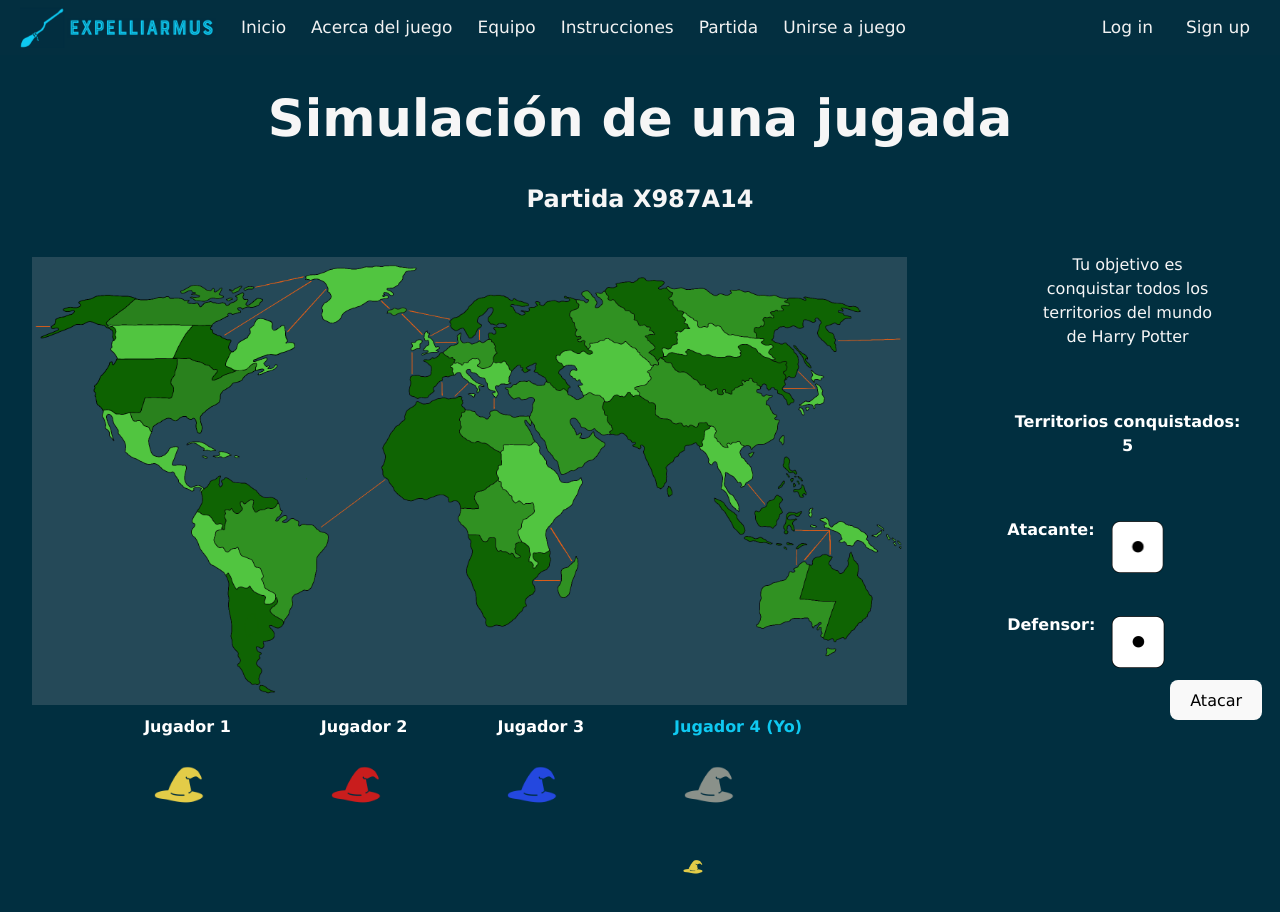
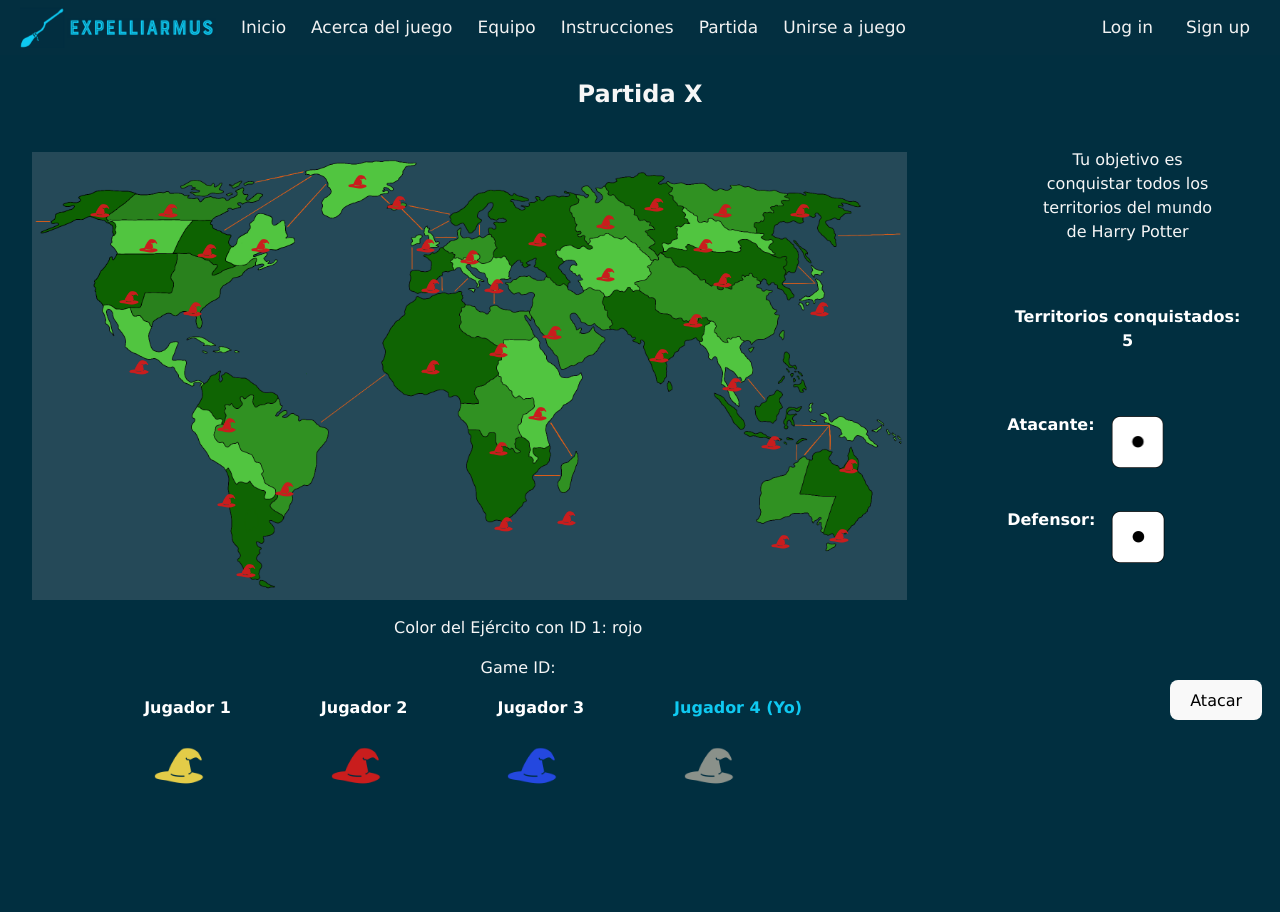
Before and after one commit to MariaBloomfield/front_Expelliarmus, a React (Vite) app in the folder expelliarmus/: page /partida in a window 1280 px wide. Shown: the top 912 px of the page. Built offline with nearby package versions, Linux system fonts and the light colour scheme; no server answers.

Commit message:
arreglos

```diff
--- a/expelliarmus/src/Ejercitos.css
+++ b/expelliarmus/src/Ejercitos.css
@@ -64,6 +64,50 @@
     height: auto;
 }
 
+.ejercito-1:hover,
+.ejercito-2:hover,
+.ejercito-3:hover,
+.ejercito-4:hover,
+.ejercito-5:hover,
+.ejercito-6:hover,
+.ejercito-7:hover,
+.ejercito-8:hover,
+.ejercito-9:hover,
+.ejercito-10:hover,
+.ejercito-11:hover,
+.ejercito-12:hover,
+.ejercito-13:hover,
+.ejercito-14:hover,
+.ejercito-15:hover,
+.ejercito-16:hover,
+.ejercito-17:hover,
+.ejercito-18:hover,
+.ejercito-19:hover,
+.ejercito-20:hover,
+.ejercito-21:hover,
+.ejercito-22:hover,
+.ejercito-23:hover,
+.ejercito-24:hover,
+.ejercito-25:hover,
+.ejercito-26:hover,
+.ejercito-27:hover,
+.ejercito-28:hover,
+.ejercito-29:hover,
+.ejercito-30:hover,
+.ejercito-31:hover,
+.ejercito-32:hover,
+.ejercito-33:hover,
+.ejercito-34:hover,
+.ejercito-35:hover,
+.ejercito-36:hover,
+.ejercito-37:hover,
+.ejercito-38:hover,
+.ejercito-39:hover,
+.ejercito-40:hover,
+.ejercito-41:hover {
+    transform: scale(1.5);
+}
+
 
 .yo {
     color: #0fc9f1;
--- a/expelliarmus/src/Ejercitos.jsx
+++ b/expelliarmus/src/Ejercitos.jsx
@@ -3,9 +3,12 @@ import axios from 'axios';
 import { useState, useEffect } from 'react';
 import { AuthContext } from "./auth/AuthContext";
 import { useContext } from 'react';
+import React from 'react';
 
-
-const ejercitosPosiciones = {
+const Ejercitos = ({ territorioConquistado }) => {
+  const { gameId } = useContext(AuthContext);
+  const [territories, setTerritories] = useState({});
+  const [ejercitosPosiciones, setEjercitosPosiciones] = useState({
       1: { id: 1, color: "rojo", top: '5%', left: '51%' },
       2: { id: 2, color: "rojo", top: '3.5%', left: '58%' },
       3: { id: 3, color: "rojo", top: '2%', left: '63%' },
@@ -47,51 +50,86 @@ const ejercitosPosiciones = {
       39: { id: 39, color: "rojo", top: '2.5%', left: '13%' },
       40: { id: 40, color: "rojo", top: '2.5%', left: '6%' },
       41: { id: 41, color: "rojo", top: '22.5%', left: '75%' },
-};
+  });
+  const colorEjercitoId1 = ejercitosPosiciones[1]?.color;
 
-const Ejercitos = ({ territorioConquistado }) => {
-    const { gameId } = useContext(AuthContext);
-    console.log("HOLA");
-    const[territories, setTerritories] = useState({});
-    console.log(territories);
-    useEffect (() => {
+  useEffect(() => {
     axios.get(`${import.meta.env.VITE_BACKEND_URL}/start/${gameId}`)
       .then((response) => {
         const data = response.data.resultado;
         setTerritories(data);
 
-            // Acceder a cada valor del 1 al 41
-            for (let i = 1; i <= 41; i++) {
-                const territory = territories[i];
-                if (territory) {
-                    const territoryId = territory.id;
-                    const territoryColor = territory.color;
-                    console.log(`Territorio ${i}: ID - ${territoryId}, Color - ${territoryColor}`);
+        // Actualizar los colores en ejercitosPosiciones según los datos recibidos del backend
+        setEjercitosPosiciones(prevEjercitosPosiciones => {
+          const updatedEjercitosPosiciones = { ...prevEjercitosPosiciones };
+          Object.keys(data).forEach((territorioId) => {
+            const color = data[territorioId].color;
+            const id = data[territorioId].id;
+            if (updatedEjercitosPosiciones[id]) {
+              updatedEjercitosPosiciones[id] = {
+                ...updatedEjercitosPosiciones[id],
+                color: color
+              };
             }
-            }
+          });
+          return updatedEjercitosPosiciones;
+        });
       })
       .catch((error) => {
         console.log(error);
       });
-    },[]);
-    // const actualizarColor = () => {
-    //     const { id, color } = territorioConquistado;
+  }, [gameId]);
 
-    //     if (id !== -1) {
-    //         const posicion = ejercitosPosiciones[id];
-    //         if (posicion) {
-    //             posicion.color = color;
-    //         }
-    //     }
-    // };
+  useEffect(() => {
+    if (territorioConquistado && territories[territorioConquistado.id]) {
+      const updatedTerritories = { ...territories };
+      updatedTerritories[territorioConquistado.id].color = territorioConquistado.color;
+      setTerritories(updatedTerritories);
 
-    // React.useEffect(() => {
-    //     actualizarColor();
-    // }, [territorioConquistado]);
+      // Actualizar el color en ejercitosPosiciones según el territorio conquistado
+      setEjercitosPosiciones(prevEjercitosPosiciones => {
+        const updatedEjercitosPosiciones = { ...prevEjercitosPosiciones };
+        const id = territorioConquistado.id;
+        if (updatedEjercitosPosiciones[id]) {
+          updatedEjercitosPosiciones[id] = {
+            ...updatedEjercitosPosiciones[id],
+            color: territorioConquistado.color
+          };
+        }
+        return updatedEjercitosPosiciones;
+      });
+    }
+  }, [territorioConquistado, territories]);
+
+  const handleClick = (ejercitoId) => {
+    console.log(`Ejército ${ejercitoId} fue clickeado.`);
+    // Aquí puedes agregar la lógica adicional que desees para manejar el evento de clic
+  };
 
   return (
     <div>
-            <img className="ejercito-1" src="src/assets/imgs/fichas/amarillo.png" alt="Ejército Amarillo" />
+      {Object.values(ejercitosPosiciones).map((territorio) => (
+        <img
+          key={territorio.id}
+          className={`ejercito-${territorio.id}`}
+          src={`src/assets/imgs/fichas/${territorio.color}.png`}
+          alt={`Ejército ${territorio.color}`}
+          style={{
+            top: territorio.top,
+            left: territorio.left,
+            width: '2%',
+            height: 'auto',
+            position: 'absolute'
+          }}
+          onClick={() => handleClick(territorio.id)}
+        />
+      ))}
+
+      <div>
+        <p>Color del Ejército con ID 1: {colorEjercitoId1}</p>
+        <p>Game ID: {gameId}</p>
+      </div>
+
       <div className="ejercitos-container">
         <div className="jugador-container">
           <div className="jugador">Jugador 1</div>
--- a/expelliarmus/src/Login.jsx
+++ b/expelliarmus/src/Login.jsx
@@ -8,6 +8,8 @@ function Login() {
     const navigateTo = useNavigate();
     const { token, setToken } = useContext(AuthContext);
     const { user, setUser } = useContext(AuthContext);
+    const { gameId, setGameId } = useContext(AuthContext);
+    const { players, setPlayers } = useContext(AuthContext);
     const [username, setUsername] = useState("");
     const [password, setPassword] = useState("");
     const [error, setError] = useState(false);
@@ -23,6 +25,7 @@ function Login() {
             console.log('Login successful');
             setError(false);
             setMsg("Login exitoso!");
+            console.log(response.data);
 
             // Recibimos el token y lo procesamos
             const access_token = response.data.access_token;
@@ -30,10 +33,22 @@ function Login() {
             localStorage.setItem('user', JSON.stringify(username));
             setToken(access_token);
             setUser(response.data.username);
-            console.log("Se seteó el user: ", user);
-            console.log("Se seteó el token: ", token);
-            navigateTo('/unirse');
+            axios.get(`${import.meta.env.VITE_BACKEND_URL}/game_info/${username}`).then((response) => {
+                const { gameId, players } = response.data;
 
+                // Actualizar gameId y players en el contexto de autenticación
+                setGameId(gameId);
+                setPlayers(players);
+                console.log("num de jugadores: ", players);
+                console.log("gameId: ", gameId);
+                if (gameId !== null && players === 4) {
+                    console.log("incio sesion y esta en un juego con 4 jugadores");
+                    navigateTo('/partida');
+                }
+                else {
+                    navigateTo('/unirse');
+                }
+            });
             setUsername("");
             setPassword("");
         }).catch((error) => {
--- a/expelliarmus/src/Partida.jsx
+++ b/expelliarmus/src/Partida.jsx
@@ -1,12 +1,15 @@
 import './Partida.css'
 import Dados from './Dados';
 import Ejercitos from './Ejercitos';
+import { AuthContext } from "./auth/AuthContext";
+import { useContext } from 'react';
+
 export default function Partida() {
+    const { gameId } = useContext(AuthContext);
     return (
         <>
         <br></br>
-        <h1>Simulación de una jugada</h1>
-        <h2>Partida X987A14</h2>
+        <h2>Partida X{ gameId }</h2>
 
         <div class="parent">
             <div class="div1"> <div class="image-container">
--- a/expelliarmus/src/Signup.jsx
+++ b/expelliarmus/src/Signup.jsx
@@ -1,7 +1,8 @@
-import React, { useState } from 'react';
+import React, { useState, useContext } from 'react';
 import axios from 'axios';
 import './Login.css';
 import { useNavigate } from 'react-router-dom';
+import { AuthContext } from './auth/AuthContext';
 
 function Signup() {
     const navigateTo = useNavigate();
@@ -9,6 +10,8 @@ function Signup() {
     const [password, setPassword] = useState("");
     const [error, setError] = useState(false);
     const [msg, setMsg] = useState("");
+    const { token, setToken } = useContext(AuthContext);
+    const { user, setUser } = useContext(AuthContext);
 
     const handleSubmit = async (event) => {
         event.preventDefault();
@@ -20,7 +23,28 @@ function Signup() {
             console.log('Registro exitoso! Ahora puedes volver y loguearte');
             setError(false);
             setMsg('Registro exitoso! Ahora puedes volver y loguearte');
-            navigateTo('/unirse');
+            axios.post(`${import.meta.env.VITE_BACKEND_URL}/login`, {
+                username: username,
+                password: password
+            }).then((response) => {
+                console.log('Login successful');
+                setError(false);
+                setMsg("Login exitoso!");
+                console.log(response.data);
+
+                // Recibimos el token y lo procesamos
+                const access_token = response.data.access_token;
+                localStorage.setItem('token', access_token);
+                localStorage.setItem('user', JSON.stringify(username));
+                setToken(access_token);
+                setUser(response.data.username);
+                navigateTo('/unirse');
+                setUsername("");
+                setPassword("");
+            }).catch((error) => {
+                console.error('An error occurred while trying to login:', error);
+                setError(true); // aquí puede haber más lógica para tratar los errores
+            });
         }).catch((error) => {
             console.error('Ocurrió un error:', error);
             setError(true); // aquí puede haber más lógica para tratar los errores
--- a/expelliarmus/src/UnirseJuego.jsx
+++ b/expelliarmus/src/UnirseJuego.jsx
@@ -26,8 +26,6 @@ export default function UnirseJuego() {
             if (players === 4) {
                 console.log("Se llegó a 4 jugadores");
                 navigate('/partida');
-                // axios.get(`${import.meta.env.VITE_BACKEND_URL}/start/${gameId}`);
-                // console.log(response.data);
             }
         })
         .catch((error) => {
--- a/expelliarmus/src/auth/AuthProvider.jsx
+++ b/expelliarmus/src/auth/AuthProvider.jsx
@@ -10,7 +10,8 @@ function AuthProvider({ children }) {
     function logout() {
         setToken(null);
         setUser(null);
-        // setGameId(null);
+        setGameId(null);
+        setPlayers(null);
         console.log("Se hizo logout");
     }
 
@@ -20,15 +21,15 @@ function AuthProvider({ children }) {
 
     useEffect(() => {
         localStorage.setItem('user', JSON.stringify(user));
-    });
+    }, [user]);
 
     useEffect(() => {
         localStorage.setItem('gameId', JSON.stringify(gameId));
-    });
+    }, [gameId]);
 
     useEffect(() => {
         localStorage.setItem('players', JSON.stringify(players));
-    });
+    }, [players]);
 
     return (
         <AuthContext.Provider value={{ token, setToken, logout, user, setUser, gameId, setGameId, players, setPlayers }}>
--- a/expelliarmus/src/main.jsx
+++ b/expelliarmus/src/main.jsx
@@ -9,7 +9,7 @@ ReactDOM.createRoot(document.getElementById('root')).render(
   <React.StrictMode>
   <AuthProvider>
     <Routing />
+    <NavBar />
   </AuthProvider>
-  <NavBar />
   </React.StrictMode>,
 )
```
Also changed, not shown: expelliarmus/src/NavBar.jsx (+24 -6 lines). Lines whose indentation alone changed are shown as unchanged.
